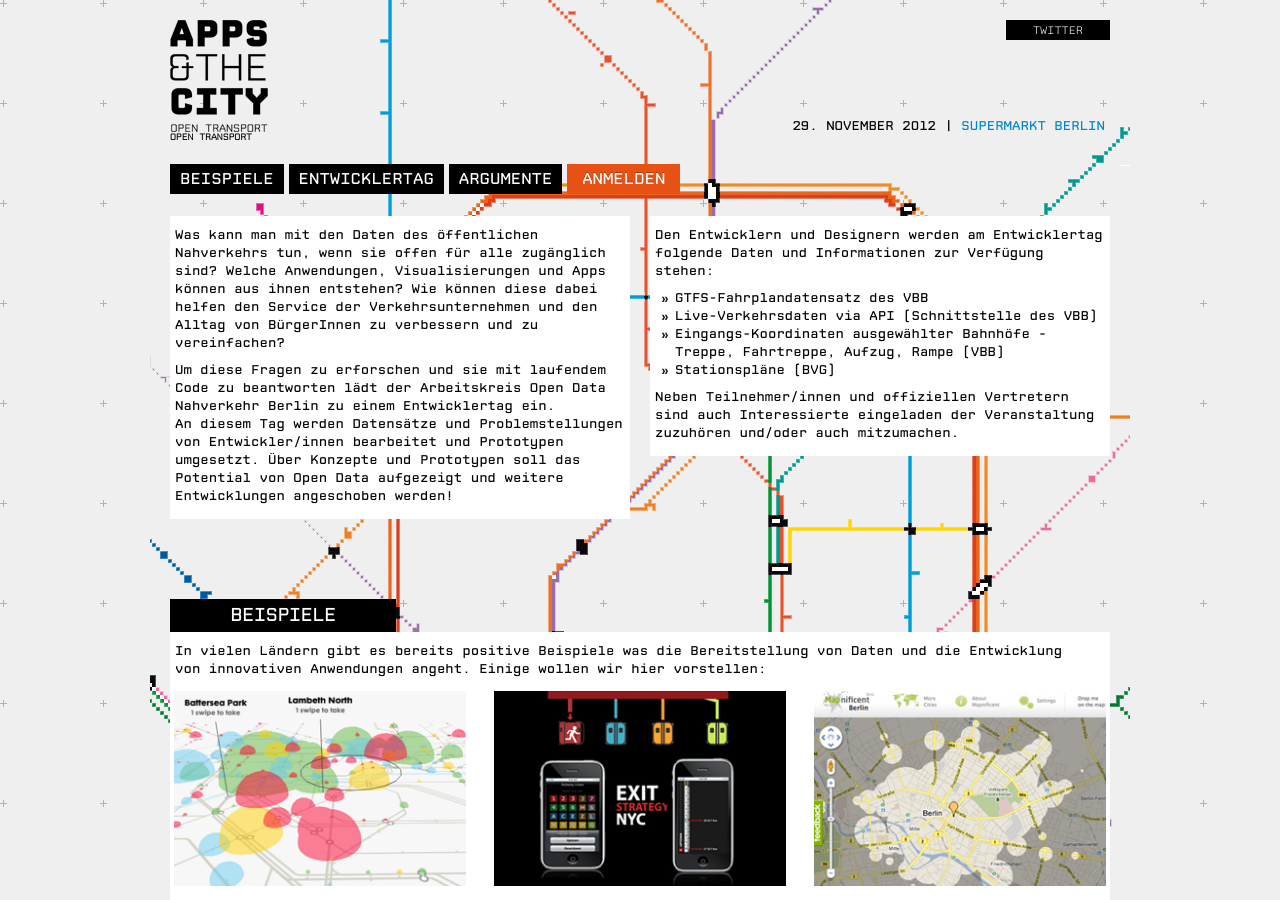
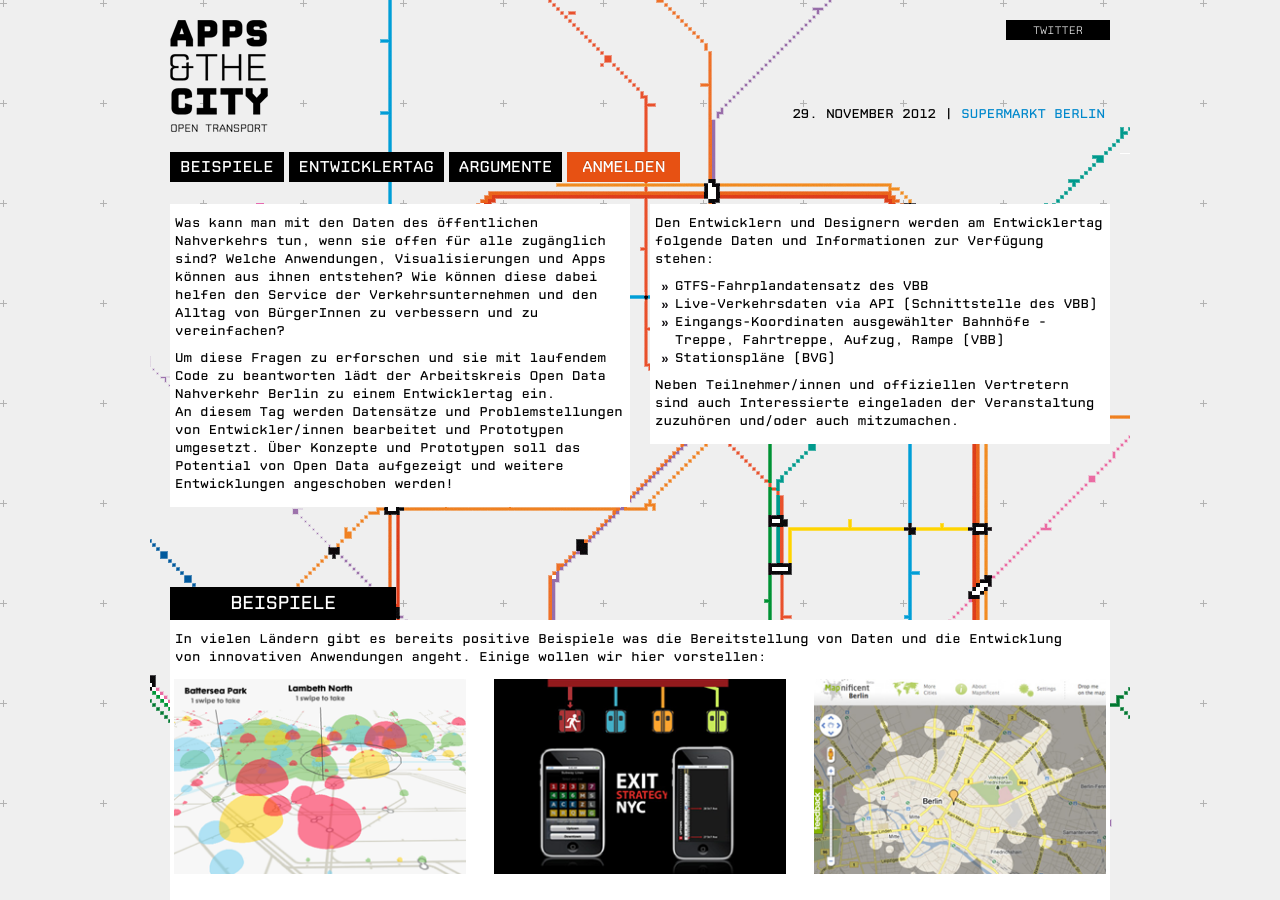
Before and after one commit to okfde/berlin.appsandthecity, a Jekyll site: the page built from index.html, in a window 1280 px wide and 900 px high. Built offline with Jekyll 4.4.1, drawn with Linux system fonts in a browser that asks for light colours; nearby versions of some CDN libraries; Markdown is read by kramdown in place of the engine named in the settings.

Commit message:
logo new

```diff
--- a/_layouts/default.html
+++ b/_layouts/default.html
@@ -28,8 +28,8 @@
         <strong>Apps</strong>
         &amp;&#8203;the
         <strong>city</strong>
-      </h1>-->
-      <h2>Open Transport</h2>
+      </h1>
+      <h2>Open Transport</h2>-->
       <ul class="social-media">
         <!--<li>
           <a href="https://www.facebook.com/pages/AppsandtheCity/392520327488168">Facebook</a>
```
